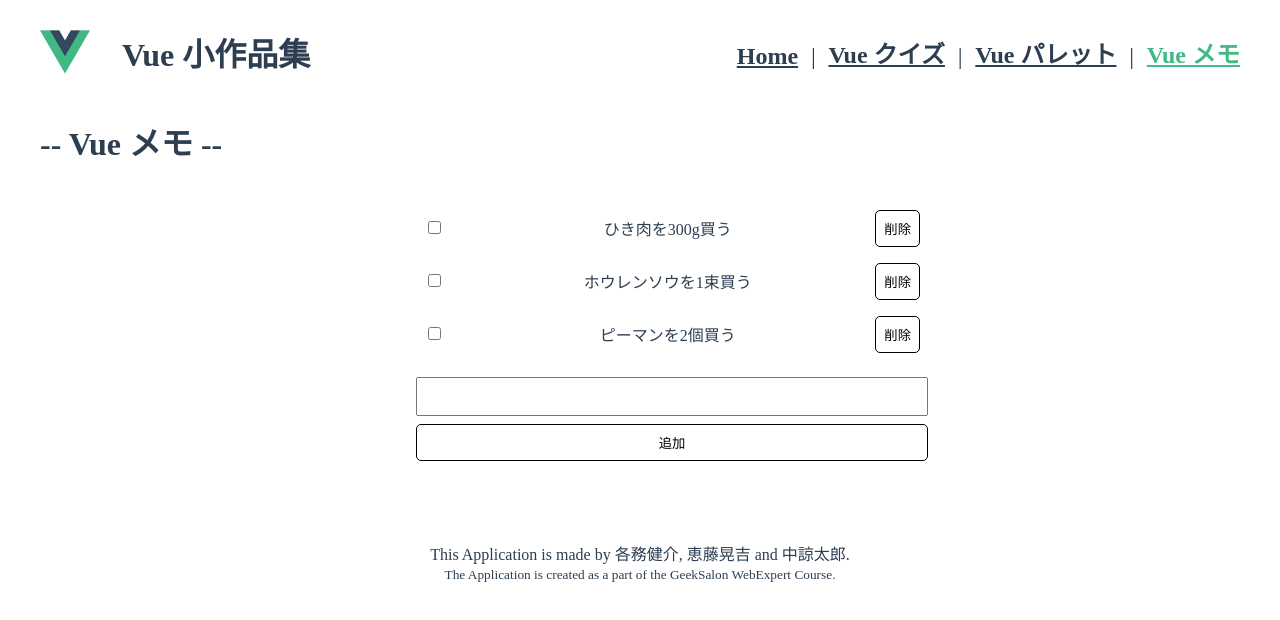
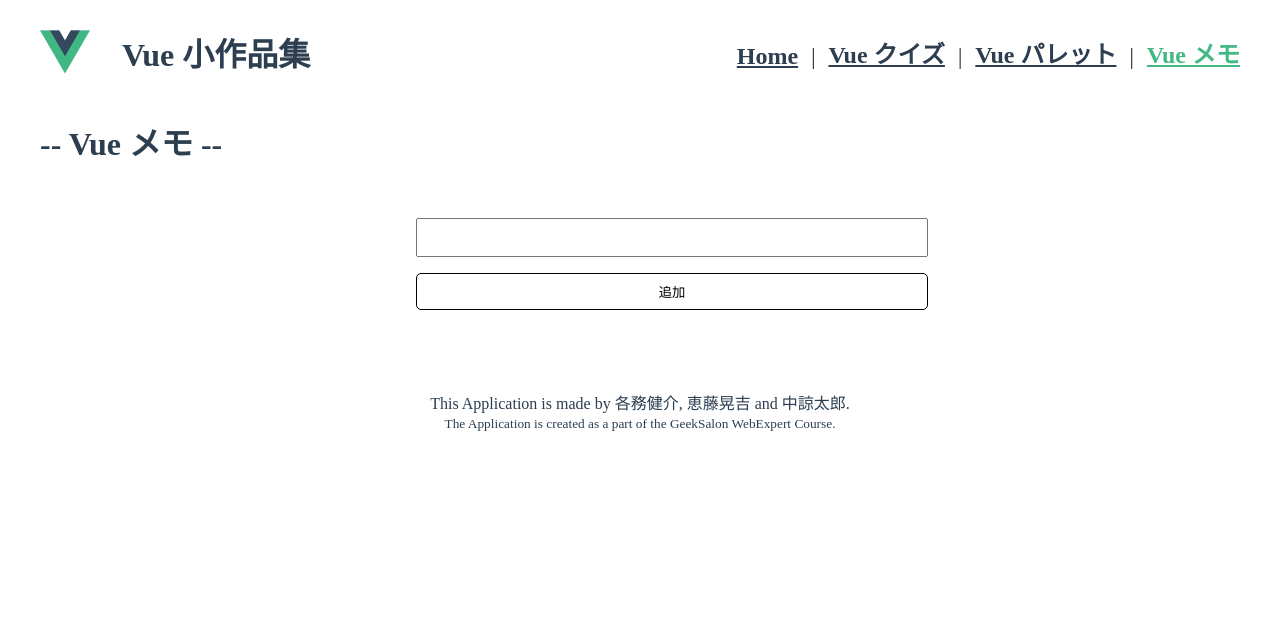
Before and after one commit to webex18-team-4/demo-team-app, a Vue app: page /memo in a window 1280 px wide. Shown: the top 620 px of the page. Built offline with nearby package versions, Linux system fonts and the light colour scheme.

Commit message:
メモ改良しました

```diff
--- a/src/views/MemoApp.vue
+++ b/src/views/MemoApp.vue
@@ -2,37 +2,42 @@
   <h1>-- Vue メモ --</h1>
   <div class="memo-list">
     <ul class="memo-list__container">
-      <li class="memo">
+      <li class="memo" v-for="(memo, index) in memolist" v-bind:key="index">
         <div class="memo__checkbox">
-          <input type="checkbox" />
+          <input type="checkbox" id="index" v-model="checked" />
         </div>
-        <div class="memo__text">ひき肉を300g買う</div>
-        <button class="memo__delete">削除</button>
-      </li>
-      <li class="memo">
-        <div class="memo__checkbox">
-          <input type="checkbox" />
-        </div>
-        <div class="memo__text">ホウレンソウを1束買う</div>
-        <button class="memo__delete">削除</button>
-      </li>
-      <li class="memo">
-        <div class="memo__checkbox">
-          <input type="checkbox" />
-        </div>
-        <div class="memo__text">ピーマンを2個買う</div>
-        <button class="memo__delete">削除</button>
+        <div>{{ memo }}</div>
+        <button class="memo__delete" v-on:click="deletebutton(index)">
+          削除
+        </button>
       </li>
     </ul>
     <div class="add-memo-field">
-      <input class="add-memo-field__input" type="text" />
-      <button class="add-memo-field__button">追加</button>
+      <input class="add-memo-field__input" type="text" v-model="memotinput" />
+      <div>{{ memotinput }}</div>
+      <button class="add-memo-field__button" v-on:click="tuika">追加</button>
     </div>
   </div>
 </template>
 
 <script>
-export default {}
+export default {
+  data() {
+    return {
+      memolist: [],
+      memotinput: "",
+    }
+  },
+  methods: {
+    tuika() {
+      this.memolist.push(this.memotinput)
+      this.memotinput = ""
+    },
+    deletebutton: function (index) {
+      this.memolist.splice(index, 1)
+    },
+  },
+}
 </script>
 
 <style scoped>
```
